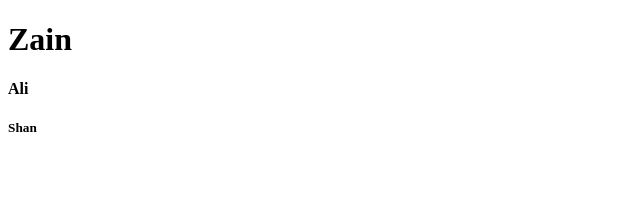
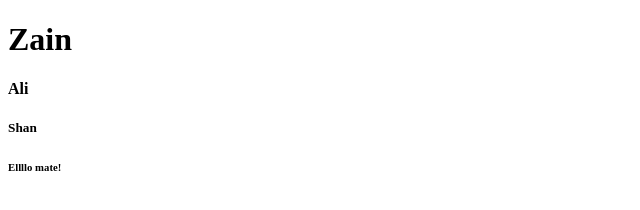
Before and after one commit to ZaynAliShan/git-prac, a plain HTML site: page index.html in a window 1280 px wide. Shown: the full height of the page, 0-640 px from the left. Drawn offline with Linux system fonts and the light colour scheme.

Commit message:
Elllloo mate!

```diff
--- a/index.html
+++ b/index.html
@@ -10,5 +10,6 @@
   <h1>Zain</h1>
   <h4>Ali</h4>
   <h5>Shan</h5>
+  <h6>Ellllo mate!</h6>
 </body>
 </html>
```
